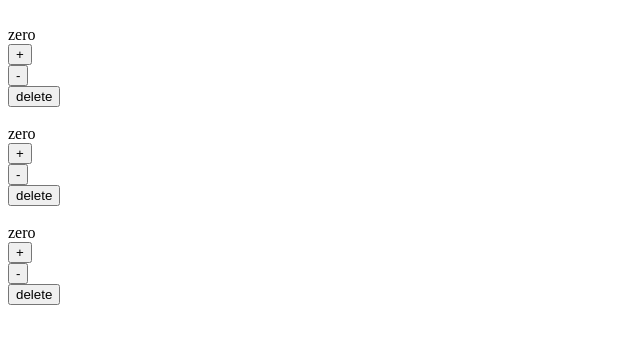
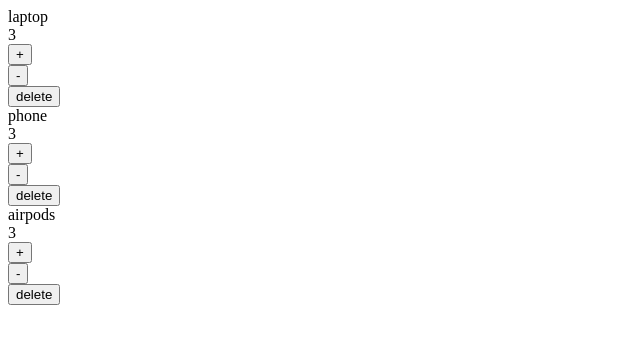
Before and after one commit to faezebolghanabady/React-practice, a React (Create React App) app: page / in a window 1280 px wide. Shown: the top 344 px of the page, without its empty margins (0-640 px from the left). Built offline with nearby package versions, Linux system fonts and the light colour scheme.

Commit message:
array-clasa

```diff
--- a/src/App.js
+++ b/src/App.js
@@ -1,13 +1,14 @@
 import { render } from "@testing-library/react";
 // import Numbers from './components/Numbers';
 // import { useState } from "react";
-import FCounts from './components/FCounts';
+import FCount from './components/FCount';
+import Numbers from "./components/Numbers";
 
 const App = () => {
 
    return(
     <div>
-      <FCounts/>
+      <Numbers/>
     </div>
    )
     }
--- a/src/components/Number.jsx
+++ b/src/components/Number.jsx
@@ -3,7 +3,7 @@ import { Component } from "react";
 class Number extends Component {
 
     state = {
-        count : 5,
+        count : this.props.count,
     }
 
     render(){
--- a/src/components/Numbers.jsx
+++ b/src/components/Numbers.jsx
@@ -2,16 +2,25 @@ import { Component } from "react";
 import Number from "./Number";
 
 class Numbers extends Component{
+
+    state = {
+        products : [
+            {id:1 , count:3 , productName:'laptop'},
+            {id:1 , count:3 , productName:'phone'},
+            {id:1 , count:3 , productName:'airpods'}
+        ]
+    }
+
     render(){
         return(
             <div>
-                <Number productName='laptop'/>
-                <h2 >------------------------------------------------------------------</h2>
-                <br/>
-                <Number productName='phone'/>
-                <h2>------------------------------------------------------------------</h2>
-                <br/>
-                <Number productName='airpods'/>
+               {this.state.products.map((p , index) => (
+                <Number key={index} productName={p.productName} count={p.count} >
+                    <p>
+                        Lorem ipsum dolor, sit amet consectetur adipisicing elit. Dolores nam facilis placeat eligendi nobis, vero laboriosam a odio possimus ea asperiores earum, fuga commodi. Possimus itaque deserunt explicabo? Expedita, deleniti.
+                    </p>
+                </Number>
+               ))}
             </div>
         )
     }
```
